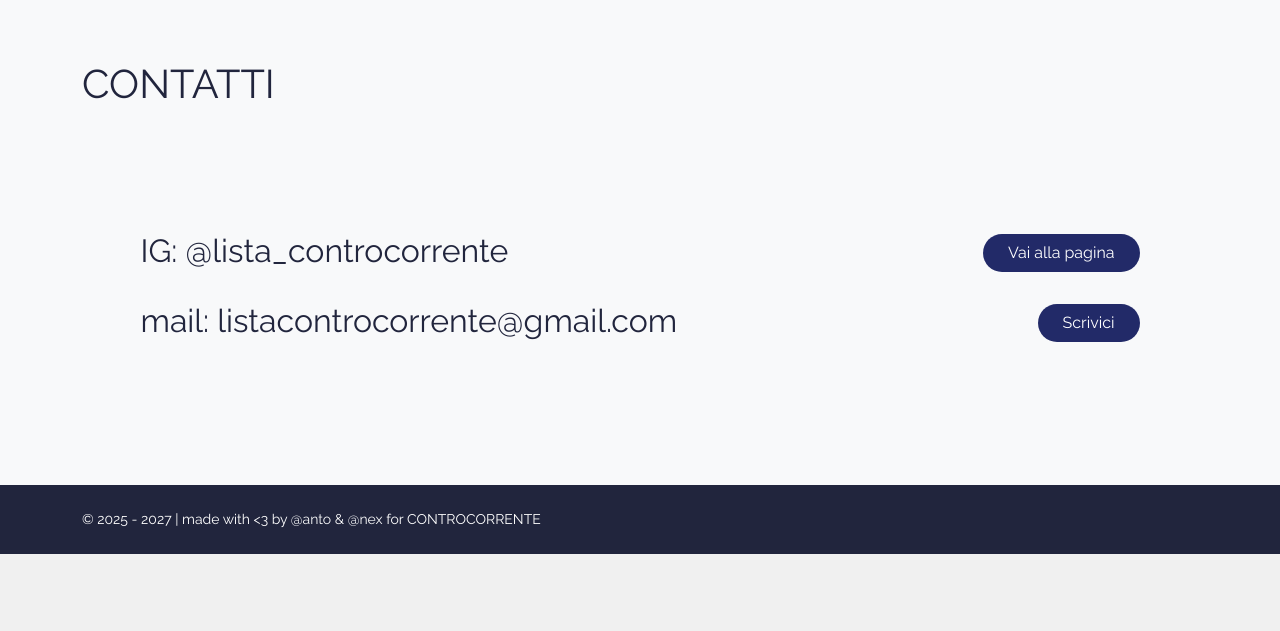
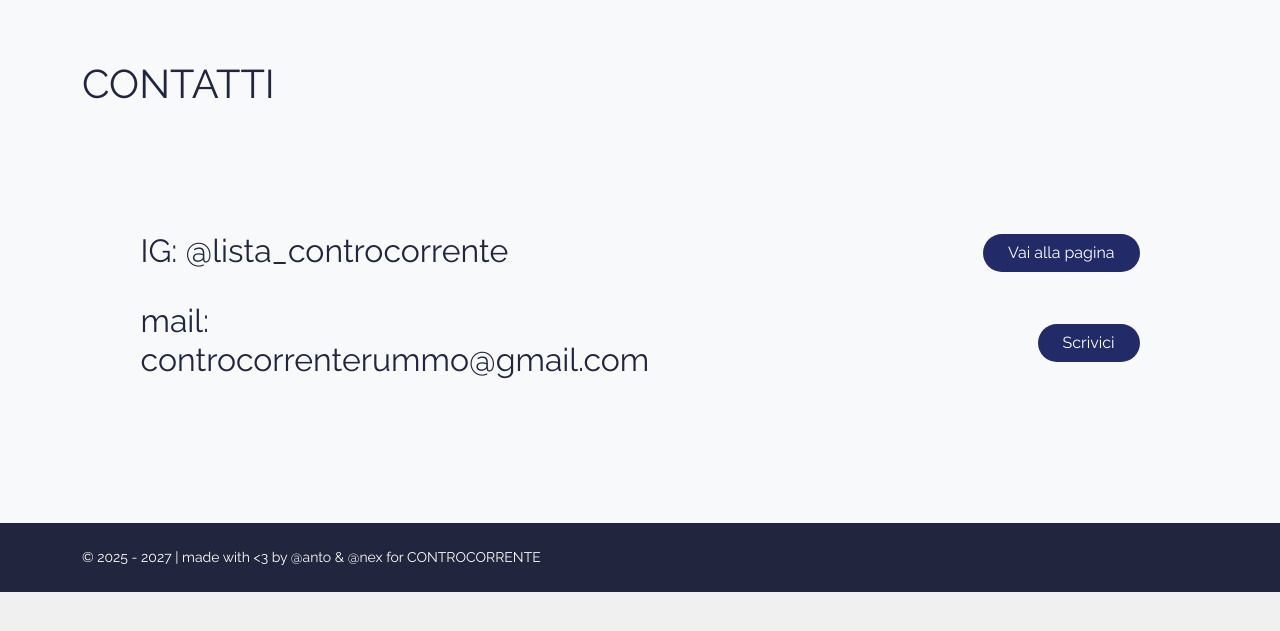
Before and after one commit to anto-oo/CONTROCORRENTE, a website: page public/contacts.html in a window 1280 px wide. Shown: the part 105-736 px from the top of the page. Drawn offline with Linux system fonts and the light colour scheme.

Commit message:
updated contacts

```diff
--- a/public/contacts.html
+++ b/public/contacts.html
@@ -64,9 +64,9 @@
                             <div class="align-items-center mb-3 row">
                                 <div class="col-lg-7">
                                     <h2 class="h5 mb-1 text-primary"></h2>
-                                    <h3 class="h2 text-dark text-start">mail: listacontrocorrente@gmail.com</h3>
+                                    <h3 class="h2 text-dark text-start">mail: controcorrenterummo@gmail.com</h3>
                                 </div>
-                                <div class="col-lg-auto ms-auto"> <a class="btn pe-4 ps-4 rounded-pill text-white" href="mailto:listacontrocorrente@gmail.com" style="background-color: #222a68">Scrivici</a>
+                                <div class="col-lg-auto ms-auto"> <a class="btn pe-4 ps-4 rounded-pill text-white" href="mailto:controcorrenterummo@gmail.com" style="background-color: #222a68">Scrivici</a>
                                 </div>
                             </div>
                             <div class="justify-content-center row">
```
